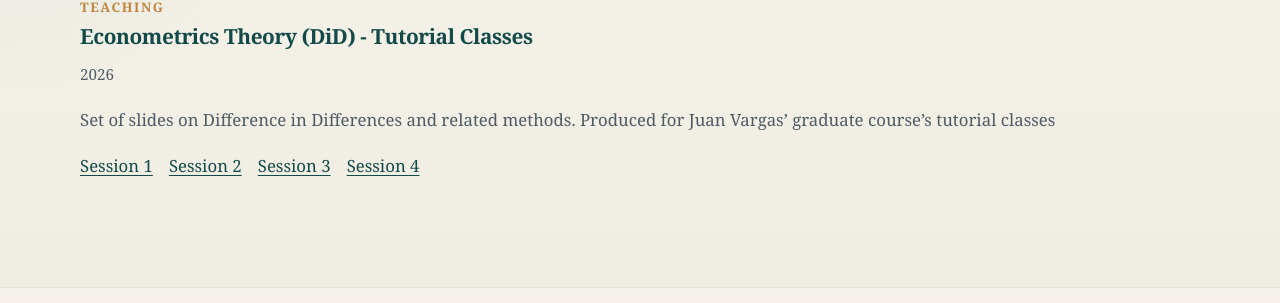
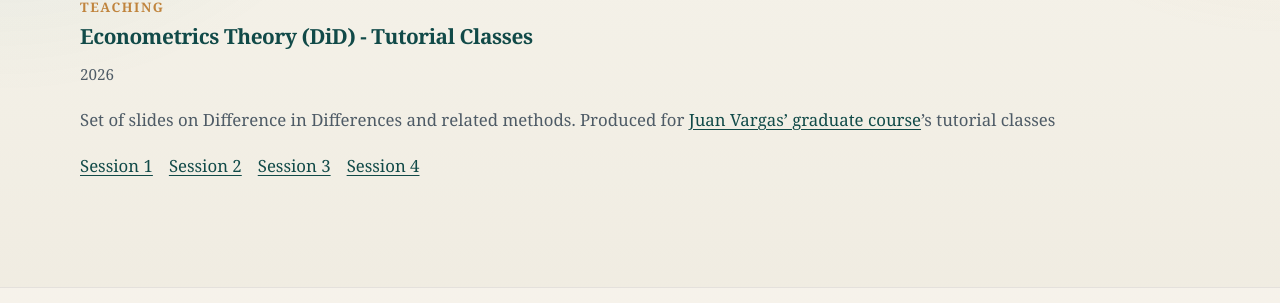
Before and after one commit to FraSbra/FraSbra.github.io, a Jekyll site: the page built from _pages/teaching.md, in a window 1280 px wide. Shown: the part 345-648 px from the top of the page. Built offline with Jekyll 4.4.1, drawn with Linux system fonts in a browser that asks for light colours; some web fonts are replaced.

Commit message:
Vargas TA

```diff
--- a/_includes/teaching-card.html
+++ b/_includes/teaching-card.html
@@ -13,9 +13,11 @@
     {% if item.date %}<span>{{ item.date | date: "%Y" }}</span>{% endif %}
   </p>
 
-  {% if item.excerpt %}
-    <p class="record-card__excerpt">{{ item.excerpt | markdownify | strip_html }}</p>
-  {% endif %}
+{% if item.excerpt %}
+  <div class="record-card__excerpt">
+    {{ item.excerpt | markdownify }}
+  </div>
+{% endif %}
 
   {% if item.slides %}
     <div class="record-card__links">
```
